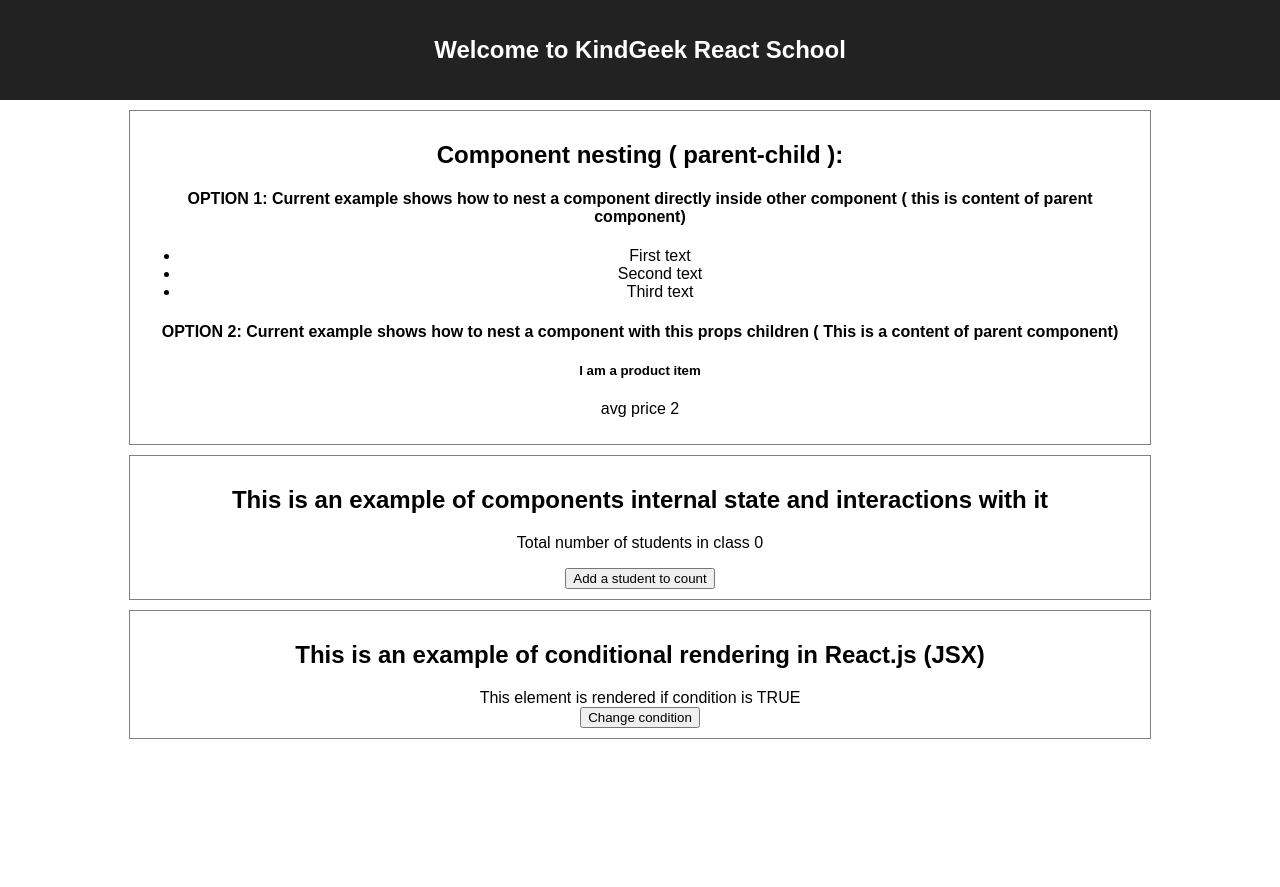
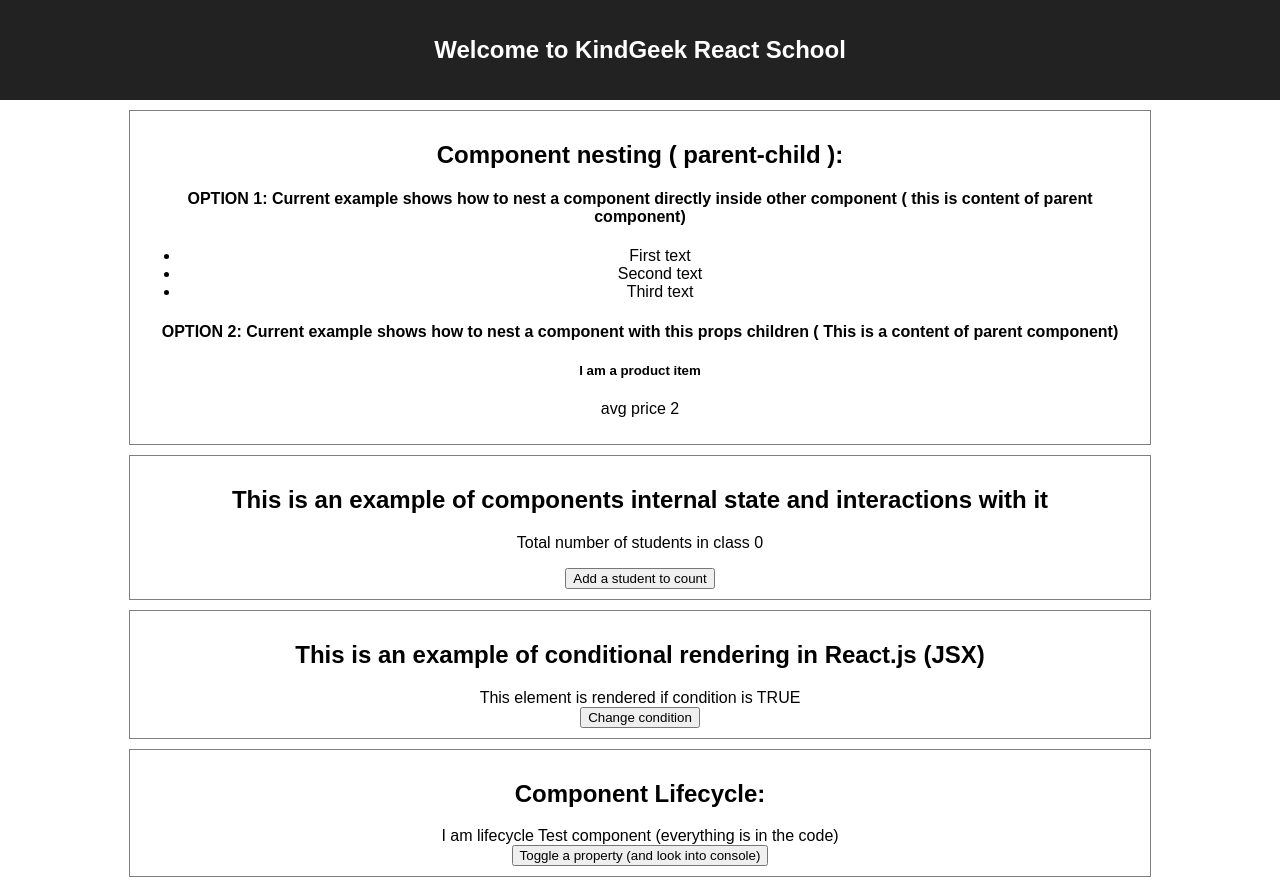
Before and after one commit to ReactSchoolKG/react, a React (Create React App) app: page / in a window 1280 px wide. Before the commit the page ends 800 px from the top, so only its background shows below. Built offline with nearby package versions, Linux system fonts and the light colour scheme.

Commit message:
lifecycle example

```diff
--- a/package.json
+++ b/package.json
@@ -3,6 +3,7 @@
   "version": "0.1.0",
   "private": true,
   "dependencies": {
+    "prop-types": "^15.6.1",
     "react": "^16.3.2",
     "react-dom": "^16.3.2",
     "react-scripts": "1.1.4"
--- a/src/App.js
+++ b/src/App.js
@@ -3,16 +3,9 @@
 import NestedComponentsExample from './nesting_components/nested_components_main_container';
 import ComponentStateAndInteractions from './component_state_and_interactions/component_state_and_interactions_main_container';
 import ConditionalRendering from './conditional_rendering/conditional_rendering_main_container';
+import LifecycleComponentExample from './lifecycle/lifecycle_example_main_container';
 
 class App extends React.Component {
-    constructor(props) {
-        super(props);
-        this.state = {
-            currentProduct: true
-        };
-    }
-
-
     render() {
 
 
@@ -24,6 +17,7 @@
                 <NestedComponentsExample/>
                 <ComponentStateAndInteractions/>
                 <ConditionalRendering/>
+                <LifecycleComponentExample/>
             </div>
         );
     }
--- /dev/null
+++ b/src/lifecycle/lifecycle_example.js
@@ -0,0 +1,48 @@
+import React from 'react';
+
+export default class LifecycleExample extends React.Component {
+
+
+    componentWillMount() {
+        console.log("I am changing the prop-someText");
+    }
+
+    componentDidMount() {
+        console.log("Has been mounted");
+        console.log(this.refs);
+    }
+
+    componentWillReceiveProps(nextProps) {
+        console.log("I am receiving new props");
+    }
+
+    shouldComponentUpdate(nextProps, nextState) {
+        console.log("Should i update because something has changed");
+        return true;
+    }
+
+    componentWillUpdate(nextProps, nextState) {
+        console.log("I  will start updating because something os going to change");
+    }
+
+    componentDidUpdate() {
+        console.log("I  have  updated because something changed");
+    }
+
+    componentWillUnmount() {
+        console.log("Will be Unmounted");
+    }
+
+
+    render() {
+        console.log('render');
+        return (
+            <div>
+                <div ref="loAndBehold">
+                    I am lifecycle Test component (everything is in the code)
+                </div>
+                <button onClick={this.props._onClick}>Toggle a property (and look into console)</button>
+            </div>
+        );
+    }
+}
--- /dev/null
+++ b/src/lifecycle/lifecycle_example_main_container.js
@@ -0,0 +1,24 @@
+import React from 'react';
+import LifecycleExample from '../lifecycle/lifecycle_example';
+
+export default class LifecycleComponentExample extends React.Component {
+    constructor(props) {
+        super(props);
+        this.state = {
+            someText: "Initial text", show: true
+        };
+    }
+
+    _onClick() {
+        this.setState({show: !this.state.show});
+    }
+
+    render() {
+        return (
+            <div className="app-block">
+                <h2>Component Lifecycle:</h2>
+                <LifecycleExample _onClick={() => this._onClick()} show={this.state.show}/>
+            </div>
+        );
+    }
+}
--- a/src/nesting_components/message_item.js
+++ b/src/nesting_components/message_item.js
@@ -1,10 +1,12 @@
 import React from 'react';
-
 // this is a functional component
 let messageItem = (props) => {
+
     // this component received props (properties) passed from the parent component
     return (
         <li>{props.message}</li>
     );
 };
+
+
 export default messageItem;
--- a/src/nesting_components/nested_components_main_container.js
+++ b/src/nesting_components/nested_components_main_container.js
@@ -1,7 +1,6 @@
 import React from 'react';
 import MessagesList from './messages_list';
 import ProductsList from './products_list';
-
 import ProductItem from './product_item';
 
 export default class NestedComponentsExample extends React.Component {
--- a/src/nesting_components/products_list.js
+++ b/src/nesting_components/products_list.js
@@ -1,4 +1,5 @@
 import React from 'react';
+import PropTypes from 'prop-types'; // ES6
 
 
 export default class ProductsList extends React.Component {
@@ -6,7 +7,8 @@
         return (
             <div>
                 <h4>
-                    OPTION 2: Current example shows how to nest a component with this props children ( This is a content of parent component)
+                    OPTION 2: Current example shows how to nest a component with this props children ( This is a content
+                    of parent component)
                 </h4>
                 {this.props.children}
             </div>
```
Also changed, not shown: src/nesting_components/messages_list.js (line endings or trailing spaces).
